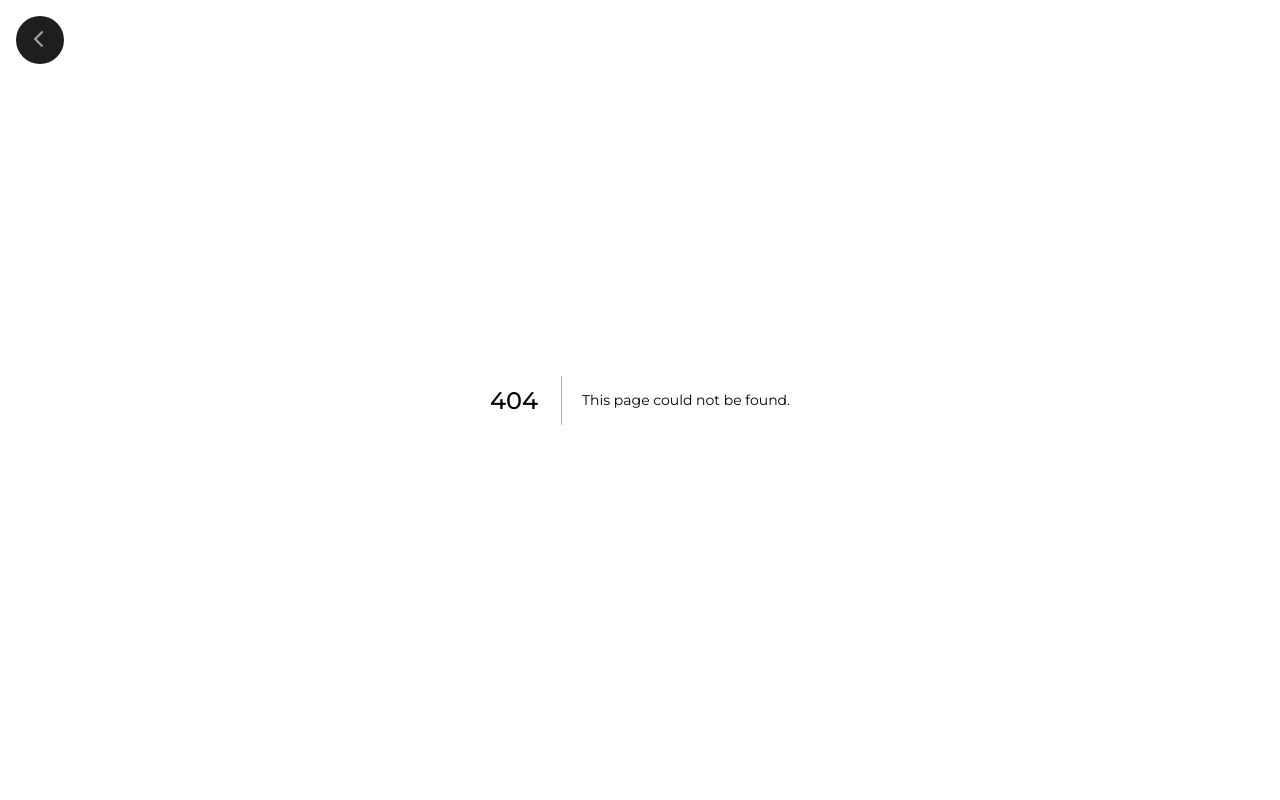
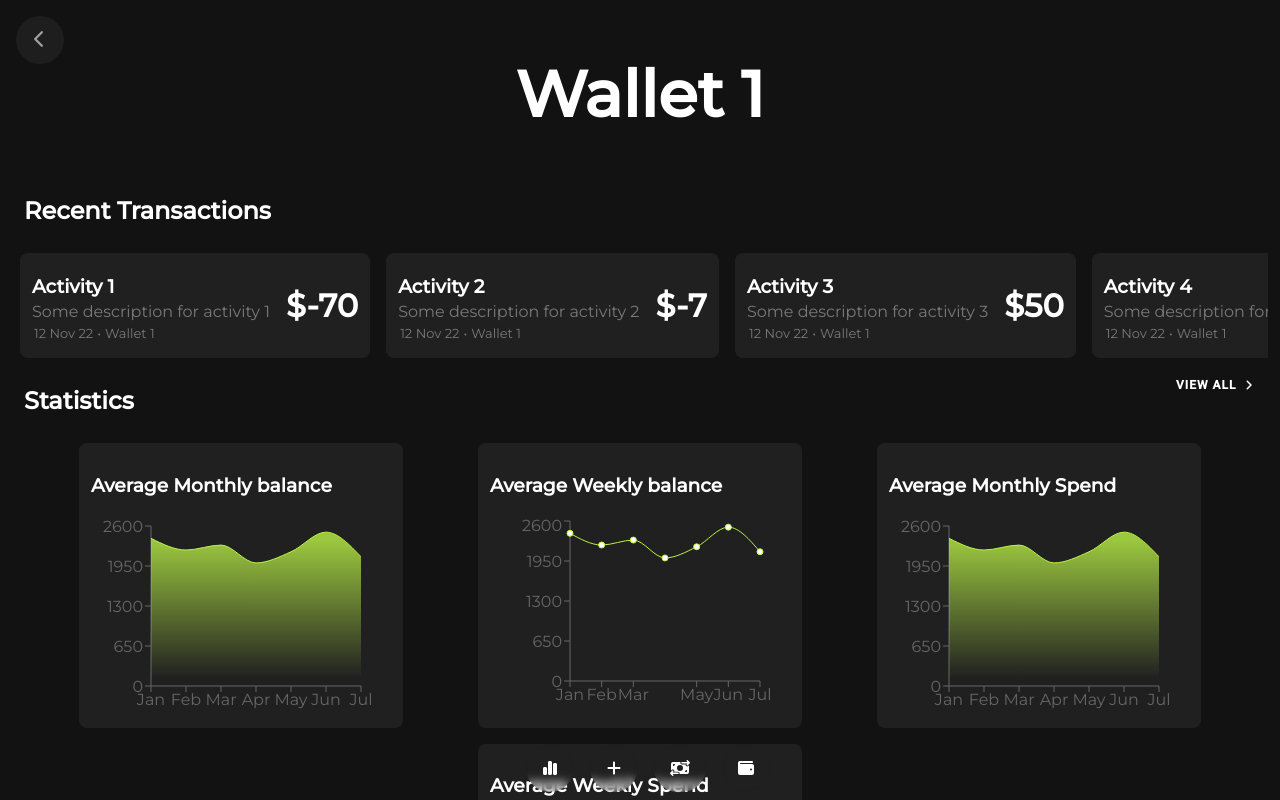
Before and after one commit to jalaj711/gastos-frontend, a Next.js app: page /wallets/1 in a window 1280 px wide. Before the commit this address had no page. Shown: the top 800 px of the page. Built offline with nearby package versions, Linux system fonts and the light colour scheme.

Commit message:
create individual wallet page
Signed-off-by: Jalaj Kumar <96870071+jalaj711@users.noreply.github.com>

```diff
--- a/package.json
+++ b/package.json
@@ -15,7 +15,8 @@
     "@fortawesome/react-fontawesome": "^0.2.0",
     "next": "12.2.4",
     "react": "18.2.0",
-    "react-dom": "18.2.0"
+    "react-dom": "18.2.0",
+    "recharts": "^2.1.16"
   },
   "devDependencies": {
     "@types/node": "18.6.4",
--- /dev/null
+++ b/pages/wallets/[id].tsx
@@ -0,0 +1,327 @@
+import Head from "next/head";
+import ProgressBar from "../../components/Progress/ProgressBar";
+import { FontAwesomeIcon } from "@fortawesome/react-fontawesome";
+import { faAngleRight, faSearch } from "@fortawesome/free-solid-svg-icons";
+import TransactionCard from "../../components/TransactionCard";
+import Button from "../../components/Button";
+import {
+  LineChart,
+  AreaChart,
+  Area,
+  XAxis,
+  YAxis,
+  Line,
+  Tooltip,
+} from "recharts";
+import colors from "../../utils/colors";
+import Card from "../../components/Card";
+
+const dummyData = [
+  {
+    name: "Jan",
+    amt: 2400,
+  },
+  {
+    name: "Feb",
+    amt: 2210,
+  },
+  {
+    name: "Mar",
+    amt: 2290,
+  },
+  {
+    name: "Apr",
+    amt: 2000,
+  },
+  {
+    name: "May",
+    amt: 2181,
+  },
+  {
+    name: "Jun",
+    amt: 2500,
+  },
+  {
+    name: "Jul",
+    amt: 2100,
+  },
+];
+
+function Wallet() {
+  return (
+    <>
+      <Head>
+        <title>Wallet 1</title>
+        <meta name="description" content="Generated by create next app" />
+        <link rel="icon" href="/favicon.ico" />
+      </Head>
+
+      <main>
+        <div className="mainWrapper">
+          <h1>Wallet 1</h1>
+        </div>
+        <div className="section">
+          <div>
+            <h2>Recent Transactions</h2>
+            <div className="horizontalGrid">
+              <div className="horizontalGridWrapper">
+                <TransactionCard
+                  title="Activity 1"
+                  description="Some description for activity 1"
+                  value={-70}
+                />
+                <TransactionCard
+                  title="Activity 2"
+                  description="Some description for activity 2"
+                  value={-7}
+                />
+                <TransactionCard
+                  title="Activity 3"
+                  description="Some description for activity 3"
+                  value={50}
+                />
+                <TransactionCard
+                  title="Activity 4"
+                  description="Some description for activity 4"
+                  value={23}
+                />
+                <TransactionCard
+                  title="Activity 5"
+                  description="Some description for activity 5"
+                  value={-45}
+                />
+                <TransactionCard
+                  title="Activity 5"
+                  description="Some description for activity 5"
+                  value={-7.99}
+                />
+                <TransactionCard
+                  title="Activity 6"
+                  description="Some description for activity 6"
+                  value={89}
+                />
+              </div>
+            </div>
+            <div style={{ float: "right" }}>
+              <Button secondary small endIcon={faAngleRight}>
+                View all
+              </Button>
+            </div>
+          </div>
+          <h2>Statistics</h2>
+          <div className="cardGrid">
+            <Card small backgroundColor="rgba(255, 255, 255, 0.01)">
+              <h3>Average Monthly balance</h3>
+              <AreaChart
+                width={300}
+                height={200}
+                data={dummyData}
+                margin={{ top: 10, right: 30, left: 0, bottom: 0 }}
+              >
+                <defs>
+                  <linearGradient id="colorAmt" x1="0" y1="0" x2="0" y2="1">
+                    <stop
+                      offset="5%"
+                      stopColor={colors.primary}
+                      stopOpacity={0.8}
+                    />
+                    <stop
+                      offset="95%"
+                      stopColor={colors.primary}
+                      stopOpacity={0}
+                    />
+                  </linearGradient>
+                </defs>
+                <XAxis dataKey="name" />
+                <YAxis />
+                <Tooltip
+                  wrapperStyle={{ borderRadius: "8px" }}
+                  contentStyle={{
+                    background: "#000",
+                    borderRadius: "16px",
+                    border: "none",
+                  }}
+                />
+                <Area
+                  type="monotone"
+                  dataKey="amt"
+                  stroke={colors.primary}
+                  fillOpacity={1}
+                  fill="url(#colorAmt)"
+                />
+              </AreaChart>
+            </Card>
+            <Card small backgroundColor="rgba(255, 255, 255, 0.01)">
+              <h3>Average Weekly balance</h3>
+              <LineChart
+                width={300}
+                height={200}
+                data={dummyData}
+                margin={{ top: 5, right: 30, left: 20, bottom: 5 }}
+              >
+                <XAxis dataKey="name" />
+                <YAxis />
+                <Tooltip
+                  wrapperStyle={{ borderRadius: "8px" }}
+                  contentStyle={{
+                    background: "#000",
+                    borderRadius: "16px",
+                    border: "none",
+                  }}
+                />
+                <Line type="monotone" dataKey="amt" stroke={colors.primary} />
+              </LineChart>
+            </Card>
+
+            <Card small backgroundColor="rgba(255, 255, 255, 0.01)">
+              <h3>Average Monthly Spend</h3>
+              <AreaChart
+                width={300}
+                height={200}
+                data={dummyData}
+                margin={{ top: 10, right: 30, left: 0, bottom: 0 }}
+              >
+                <defs>
+                  <linearGradient id="colorAmt" x1="0" y1="0" x2="0" y2="1">
+                    <stop
+                      offset="5%"
+                      stopColor={colors.primary}
+                      stopOpacity={0.8}
+                    />
+                    <stop
+                      offset="95%"
+                      stopColor={colors.primary}
+                      stopOpacity={0}
+                    />
+                  </linearGradient>
+                </defs>
+                <XAxis dataKey="name" />
+                <YAxis />
+                <Tooltip
+                  wrapperStyle={{ borderRadius: "8px" }}
+                  contentStyle={{
+                    background: "#000",
+                    borderRadius: "16px",
+                    border: "none",
+                  }}
+                />
+                <Area
+                  type="monotone"
+                  dataKey="amt"
+                  stroke={colors.primary}
+                  fillOpacity={1}
+                  fill="url(#colorAmt)"
+                />
+              </AreaChart>
+            </Card>
+            <Card small backgroundColor="rgba(255, 255, 255, 0.01)">
+              <h3>Average Weekly Spend</h3>
+              <LineChart
+                width={300}
+                height={200}
+                data={dummyData}
+                margin={{ top: 5, right: 30, left: 20, bottom: 5 }}
+              >
+                <XAxis dataKey="name" />
+                <YAxis />
+                <Tooltip
+                  wrapperStyle={{ borderRadius: "8px" }}
+                  contentStyle={{
+                    background: "#000",
+                    borderRadius: "16px",
+                    border: "none",
+                  }}
+                />
+                <Line type="monotone" dataKey="amt" stroke={colors.primary} />
+              </LineChart>
+            </Card>
+          </div>
+        </div>
+      </main>
+      <div style={{ width: "100vw", height: "72px" }} />
+
+      <style jsx>
+        {`
+          main {
+            padding: 12px;
+          }
+
+          h1 {
+            font-weight: 700;
+            color: white;
+            font-size: 4rem;
+            text-align: center;
+          }
+          .mainWrapper {
+            width: 100%;
+            align-items: center;
+            display: flex;
+            justify-content: center;
+          }
+
+          .mainWrapper h1 {
+            justify-content: center;
+            align-self: center;
+          }
+
+          .cardGrid {
+            display: flex;
+            flex-wrap: wrap;
+            width: 100%;
+            justify-content: space-evenly;
+          }
+          .horizontalGrid {
+            max-width: 100vw;
+            overflow-x: auto;
+          }
+          .horizontalGridWrapper {
+            width: max-content;
+            display: flex;
+          }
+          h2 {
+            margin-left: 12px;
+          }
+          .section {
+          }
+
+          @media (max-width: 850px) {
+            .mainWrapper {
+              flex-direction: column;
+            }
+          }
+
+          @media (max-width: 500px) {
+            .mainWrapper {
+              margin-top: 32px;
+            }
+            .progressWrapper > :global(.progressContainer) {
+              margin: 6px;
+            }
+
+            :global(.progressBar) {
+              width: 30px !important;
+              border-radius: 8px !important;
+            }
+            :global(.progressElement) {
+              width: 24px !important;
+              border-radius: 6px !important;
+            }
+            .cardContainer {
+              padding: 8px;
+              border-radius: 8px;
+            }
+            h1 {
+              font-size: 3rem;
+            }
+          }
+        `}
+      </style>
+      {/* display: grid;
+            grid-template-columns: 28vw 28vw 28vw;
+            padding: 0 24px;
+            margin-top: 24px; */}
+    </>
+  );
+}
+
+export default Wallet;
```
Also changed, not shown: pages/wallets/index.tsx (renamed from pages/wallets.tsx, +5 -5 lines), 1 other file (tests, documents, lock files or other folders).
